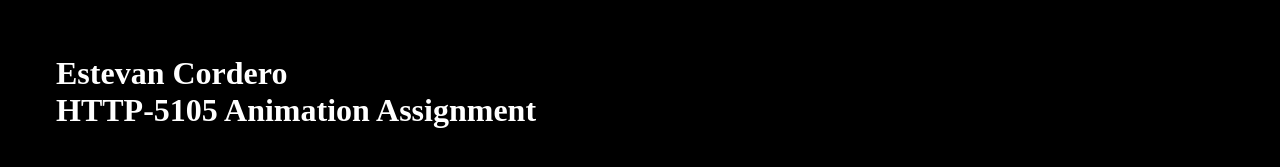
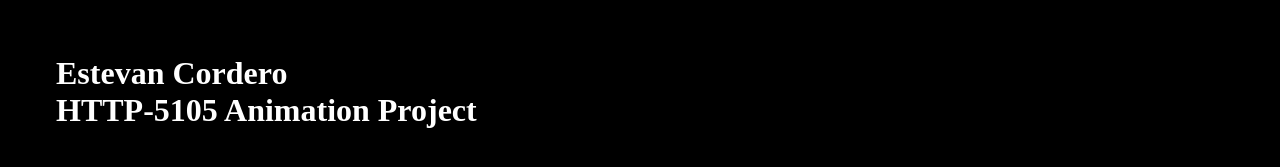
Before and after one commit to Estevan-C/CSS_Animation_Project, a plain HTML site: page index.html in a window 1280 px wide. Shown: the part 887-1054 px from the top of the page. Drawn offline with Linux system fonts and the light colour scheme; a web font is replaced by a local one.

Commit message:
Update index.html

```diff
--- a/index.html
+++ b/index.html
@@ -28,7 +28,7 @@
     <div>
       <h1 id="perInfo">
       Estevan Cordero
-      HTTP-5105 Animation Assignment
+      HTTP-5105 Animation Project
       </h1>
     </div>
   </body>
```
